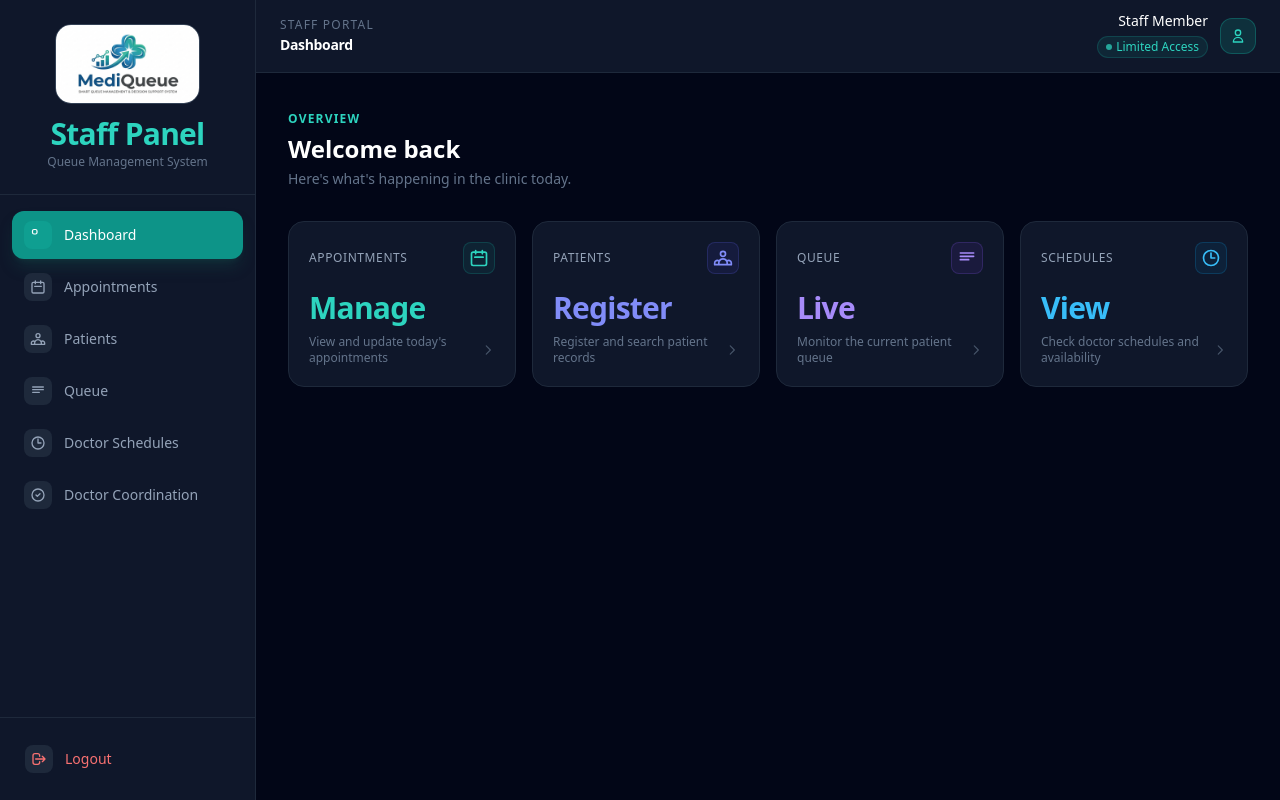
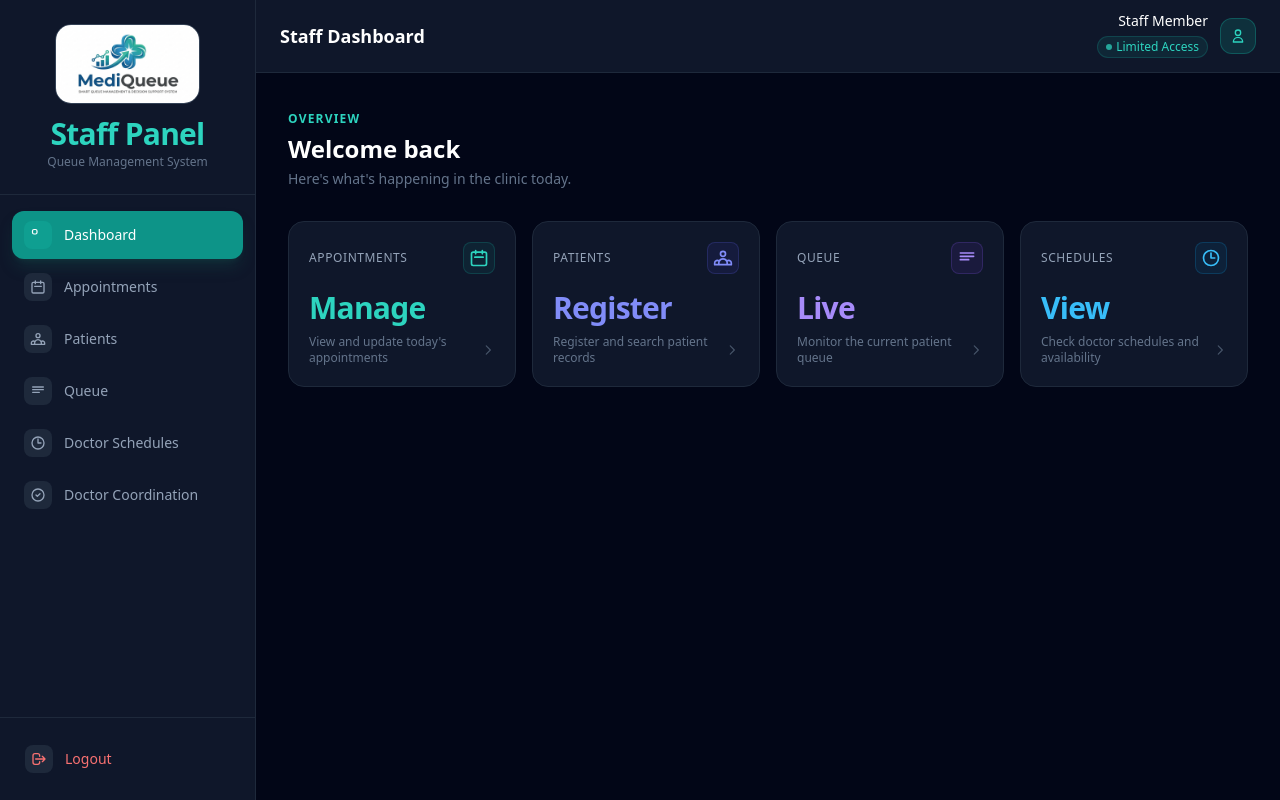
Before and after one commit to Hiruni28/Smart-Queue-Management-and-Decision-Support-System-for-Medical-Centers-FRONTEND, a React (Vite) app: page /staff-dashboard in a window 1280 px wide. Built offline with nearby package versions, Linux system fonts and the light colour scheme.

Commit message:
Updated Staff Topbar

```diff
--- a/src/components/StaffTopbar.jsx
+++ b/src/components/StaffTopbar.jsx
@@ -1,12 +1,13 @@
 import { useLocation } from "react-router-dom";
 
 const pageTitles = {
-  "/staff-dashboard":    "Dashboard",
-  "/walkin":             "Walk-In Patients",
-  "/staff-patients":     "Patient Management",
+  "/staff-dashboard": "Dashboard",
+  "/walkin": "Walk-In Patients",
+  "/staff-patients": "Patient Management",
   "/staff-appointments": "Appointments",
-  "/staff-schedules":    "Doctor Schedules",
-  "/staff-queue":        "Queue",
+  "/staff-schedules": "Doctor Schedules",
+  "/staff-queue": "Queue",
+  "/staff-doctor-status": "Doctor Coordination",
 };
 
 function StaffTopbar() {
@@ -19,8 +20,9 @@ function StaffTopbar() {
 
       {/* Left — page title */}
       <div>
-        <p className="text-xs uppercase tracking-widest text-slate-500 mb-0.5">Staff Portal</p>
-        <h2 className="text-sm font-semibold text-white tracking-tight">{pageTitle}</h2>
+        <h2 className="text-lg font-bold text-white leading-tight">
+          Staff Dashboard
+        </h2>
       </div>
 
       {/* Right — staff info */}
```
